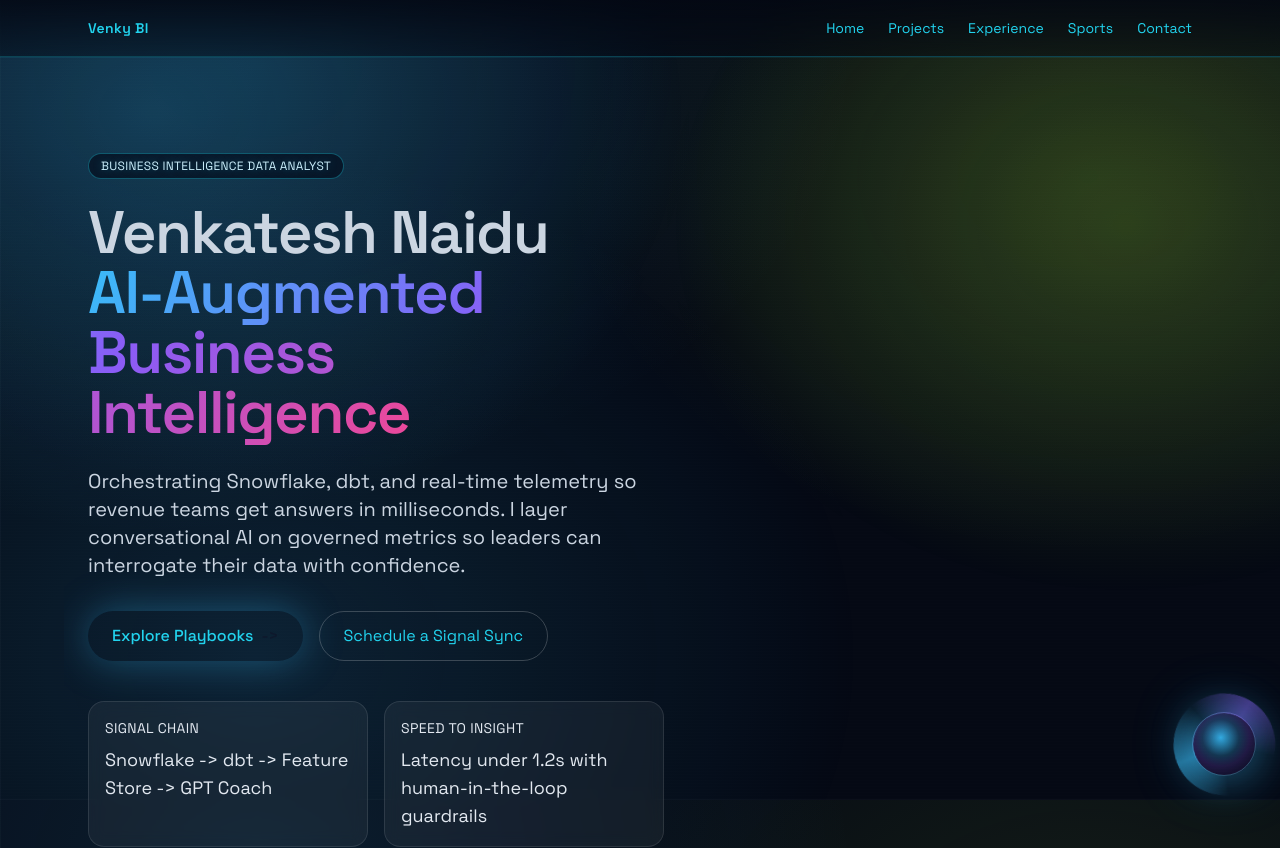
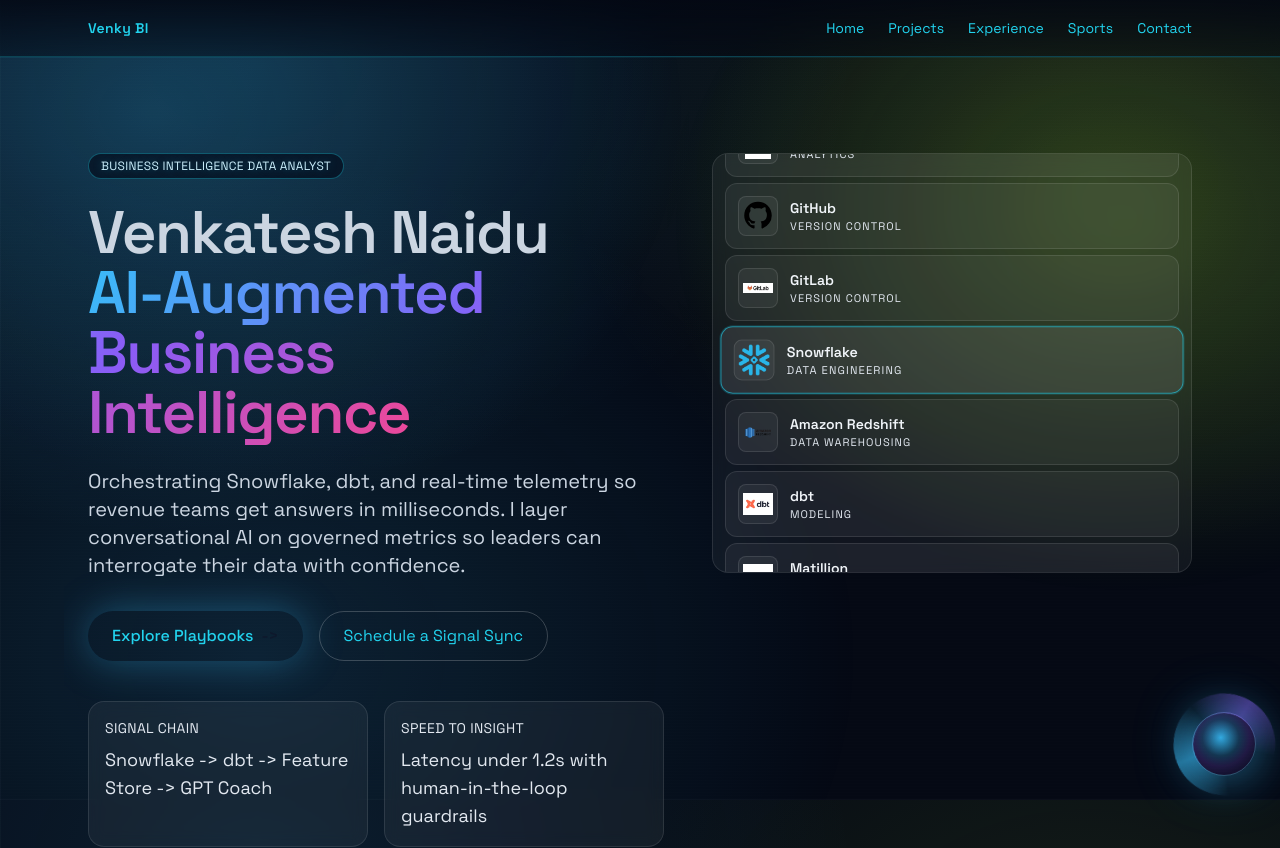
Before and after one commit to vchandrasekaran/venky-portfolio, a Next.js app: page / in a window 1280 px wide. Shown: the top 848 px of the page. Built offline with nearby package versions, Linux system fonts and the light colour scheme.

Commit message:
feat(hud): SkillsReel beside hero (circular, drag+momentum, wheel)\n- Remove SkillsGrid from top section; keep loadouts\n- Import SkillsReel in Hero

```diff
--- a/components/Hero.tsx
+++ b/components/Hero.tsx
@@ -1,10 +1,12 @@
+import SkillsReel from '@/components/hud/SkillsReel'
+
 export default function Hero() {
   return (
     <section className="container-max relative overflow-hidden pt-24 pb-16">
       <div className="pointer-events-none absolute -top-40 left-1/2 h-96 w-96 -translate-x-1/2 rounded-full bg-brand.glow/20 blur-3xl" aria-hidden="true" />
       <div className="pointer-events-none absolute -bottom-32 right-10 h-80 w-80 rounded-full bg-brand.accent/10 blur-3xl" aria-hidden="true" />
 
-      <div className="grid items-center gap-12 lg:grid-cols-[1.2fr,1fr]">
+      <div className="grid items-start gap-12 lg:grid-cols-[1.2fr,1fr]">
         <div className="relative z-10">
           <span className="chip bg-brand.accent/15 text-brand.accent">Business Intelligence Data Analyst</span>
           <h1 className="mt-6 text-4xl font-semibold tracking-tight md:text-6xl">
@@ -36,7 +38,10 @@ export default function Hero() {
           </div>
         </div>
 
-
+        {/* Right column: HUD Skills reel */}
+        <div className="relative z-10">
+          <SkillsReel />
+        </div>
       </div>
     </section>
   )
--- /dev/null
+++ b/components/hud/SkillsReel.tsx
@@ -0,0 +1,95 @@
+"use client";
+import Image from "next/image";
+import { useCallback, useMemo, useState } from "react";
+import { motion } from "framer-motion";
+
+type Skill = { name: string; category: string; logo: string };
+
+const SKILLS: Skill[] = [
+  { name: 'Snowflake', category: 'Data Engineering', logo: '/logos/snowflake-logo.png' },
+  { name: 'Amazon Redshift', category: 'Data Warehousing', logo: '/logos/redshift-logo.png' },
+  { name: 'dbt', category: 'Modeling', logo: '/logos/dbt-logo.jpg' },
+  { name: 'Matillion', category: 'ELT Orchestration', logo: '/logos/matillion-logo.webp' },
+  { name: 'AWS', category: 'Cloud Platform', logo: '/logos/aws-logo.png' },
+  { name: 'Domo', category: 'Business Intelligence', logo: '/logos/domo-logo.webp' },
+  { name: 'Power BI', category: 'Business Intelligence', logo: '/logos/powerbi-logo.png' },
+  { name: 'Tableau', category: 'Business Intelligence', logo: '/logos/tableau-logo.png' },
+  { name: 'Salesforce', category: 'RevOps', logo: '/logos/salesforce-logo.webp' },
+  { name: 'Python', category: 'Automation & ML', logo: '/logos/python-logo.webp' },
+  { name: 'TypeScript', category: 'Applications', logo: '/logos/typescript-logo.svg' },
+  { name: 'JavaScript', category: 'Applications', logo: '/logos/javascript-logo.webp' },
+  { name: 'NumPy', category: 'Analytics', logo: '/logos/numpy-logo.webp' },
+  { name: 'GitHub', category: 'Version Control', logo: '/logos/github.svg' },
+  { name: 'GitLab', category: 'Version Control', logo: '/logos/gitlab-logo.webp' }
+];
+
+const ITEM_H = 72; // px height per item
+const VISIBLE = 7; // render window count (odd preferred)
+
+function mod(n: number, m: number) { return ((n % m) + m) % m; }
+
+export default function SkillsReel() {
+  const [index, setIndex] = useState(0);
+
+  const step = useCallback((delta: number) => {
+    setIndex((i) => mod(i + delta, SKILLS.length));
+  }, []);
+
+  const onWheel = useCallback((e: React.WheelEvent) => {
+    // natural scroll: down -> next
+    if (Math.abs(e.deltaY) < 2) return;
+    step(e.deltaY > 0 ? 1 : -1);
+  }, [step]);
+
+  const dragHandlers = {
+    drag: "y" as const,
+    dragConstraints: { top: 0, bottom: 0 },
+    dragElastic: 0.2,
+    onDragEnd: (_: any, info: { offset: { y: number }, velocity: { y: number } }) => {
+      const travel = info.offset.y + info.velocity.y * 0.2; // momentum-ish
+      const steps = Math.round(-travel / (ITEM_H * 0.9));
+      if (steps !== 0) step(steps);
+    }
+  };
+
+  const windowed = useMemo(() => {
+    const half = Math.floor(VISIBLE / 2);
+    const items: { skill: Skill; pos: number }[] = [];
+    for (let o = -half; o <= half; o++) {
+      const idx = mod(index + o, SKILLS.length);
+      items.push({ skill: SKILLS[idx], pos: o });
+    }
+    return items;
+  }, [index]);
+
+  return (
+    <aside className="relative h-[420px] w-full overflow-hidden rounded-2xl border border-white/10 bg-white/5 backdrop-blur">
+      <div className="absolute inset-x-0 top-0 h-16 bg-gradient-to-b from-brand.bg/80 to-transparent pointer-events-none" />
+      <div className="absolute inset-x-0 bottom-0 h-16 bg-gradient-to-t from-brand.bg/80 to-transparent pointer-events-none" />
+      <div className="absolute inset-0" onWheel={onWheel}>
+        <motion.div {...dragHandlers} className="relative h-full touch-pan-y cursor-grab active:cursor-grabbing">
+          {windowed.map(({ skill, pos }) => (
+            <motion.div
+              key={skill.name}
+              layout
+              style={{ top: '50%', translateY: pos * ITEM_H - (ITEM_H / 2), position: 'absolute', left: 12, right: 12 }}
+              className={`flex items-center gap-3 rounded-xl border px-3 py-3 ${pos === 0 ? 'border-cyan-400/60 bg-white/10 shadow-[0_0_0_1px_rgba(34,211,238,0.18)]' : 'border-white/10 bg-white/5'}`}
+              initial={{ opacity: 0, scale: 0.98 }}
+              animate={{ opacity: 1, scale: pos === 0 ? 1.02 : 1 }}
+              transition={{ type: 'spring', stiffness: 220, damping: 24 }}
+              onClick={() => step(-pos)}
+            >
+              <div className="relative h-10 w-10 overflow-hidden rounded-lg border border-white/10 bg-white/5 p-1">
+                <Image src={skill.logo} alt={`${skill.name} logo`} width={40} height={40} className="h-full w-full object-contain" />
+              </div>
+              <div className="flex-1">
+                <div className="text-sm font-semibold text-slate-100">{skill.name}</div>
+                <div className="text-[11px] uppercase tracking-widest text-brand.subtle">{skill.category}</div>
+              </div>
+            </motion.div>
+          ))}
+        </motion.div>
+      </div>
+    </aside>
+  );
+}
```
